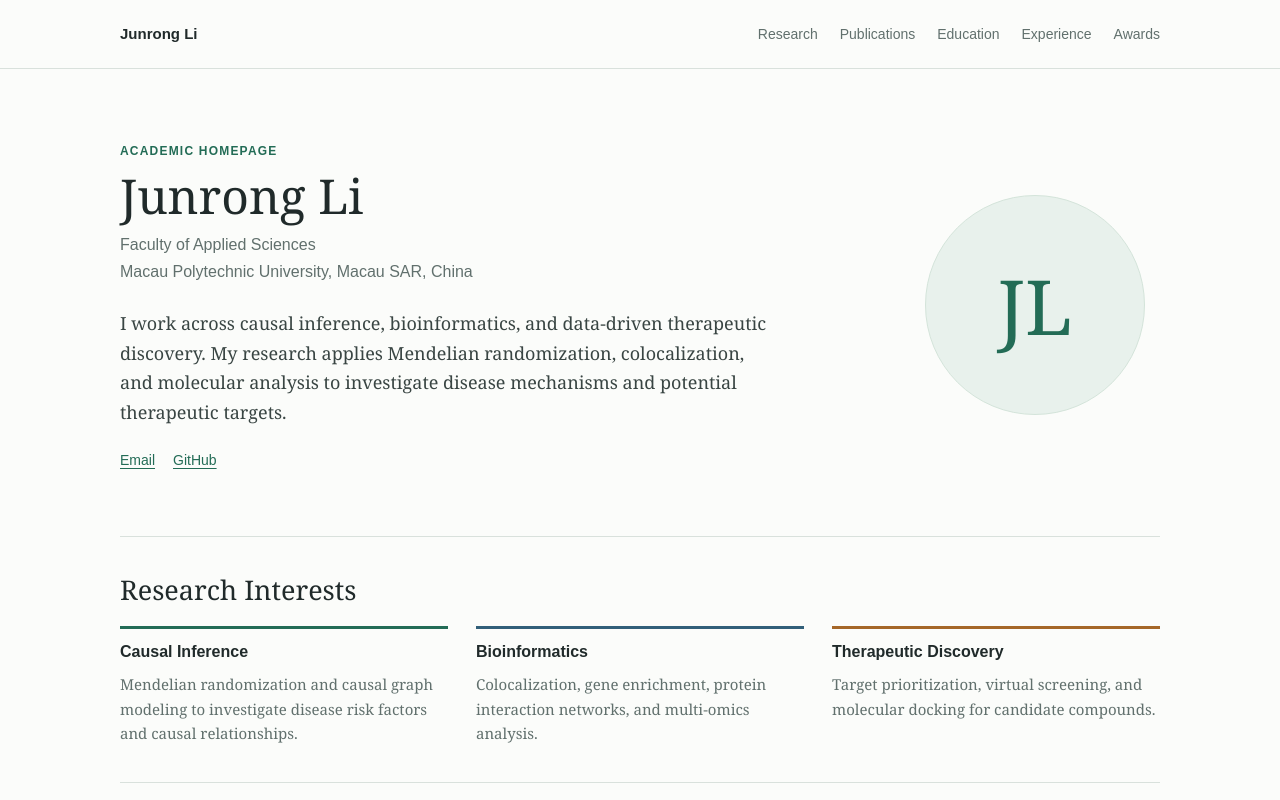
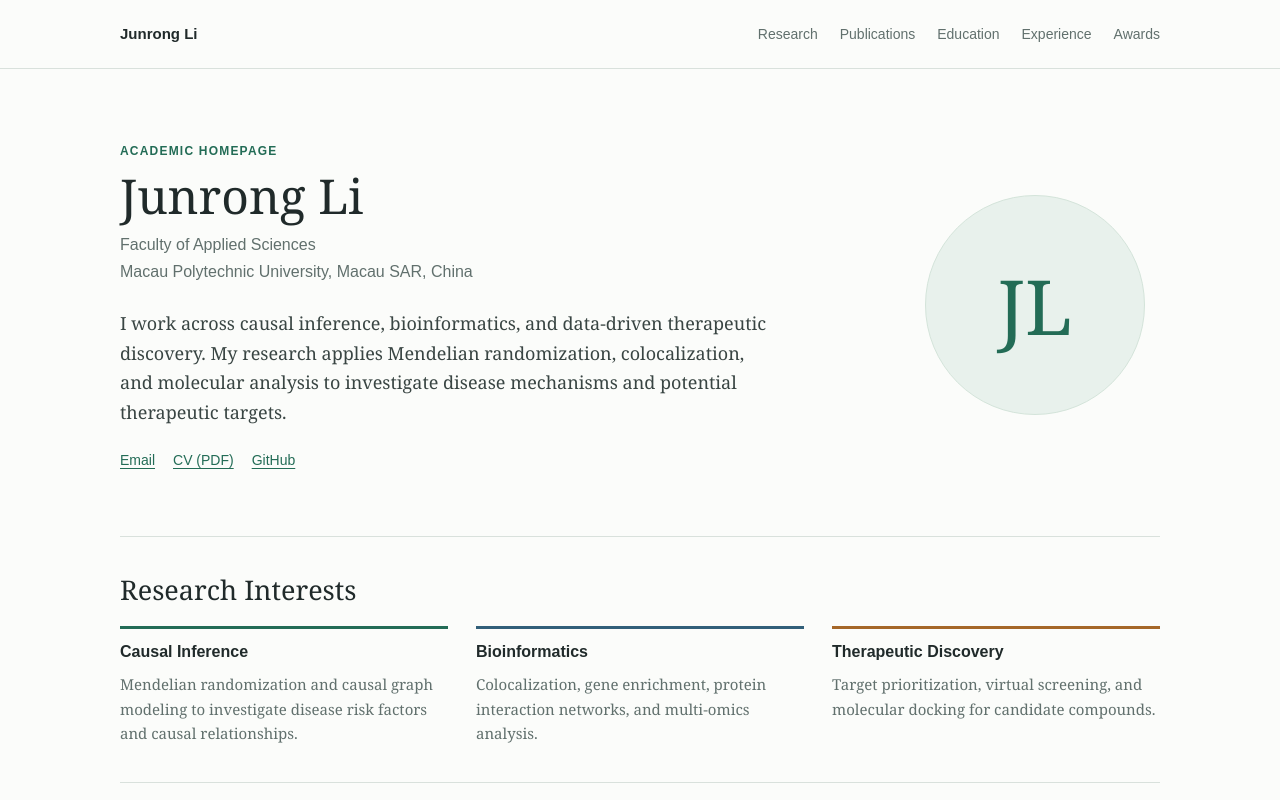
Before and after one commit to lijunrong2233/lijunrong2233.github.io, a plain HTML site: page index.html in a window 1280 px wide. Shown: the top 800 px of the page. Drawn offline with Linux system fonts and the light colour scheme.

Commit message:
Publish CV and link from homepage

```diff
--- a/index.html
+++ b/index.html
@@ -116,6 +116,7 @@
         <p class="bio">I work across causal inference, bioinformatics, and data-driven therapeutic discovery. My research applies Mendelian randomization, colocalization, and molecular analysis to investigate disease mechanisms and potential therapeutic targets.</p>
         <div class="contact">
           <a href="mailto:p2213983@mpu.edu.mo">Email</a>
+          <a href="CV_junrong_8.14.pdf" target="_blank" rel="noopener noreferrer">CV (PDF)</a>
           <a href="https://github.com/lijunrong2233" target="_blank" rel="noopener noreferrer">GitHub</a>
         </div>
       </div>
```
Also changed, not shown: 1 other file.
